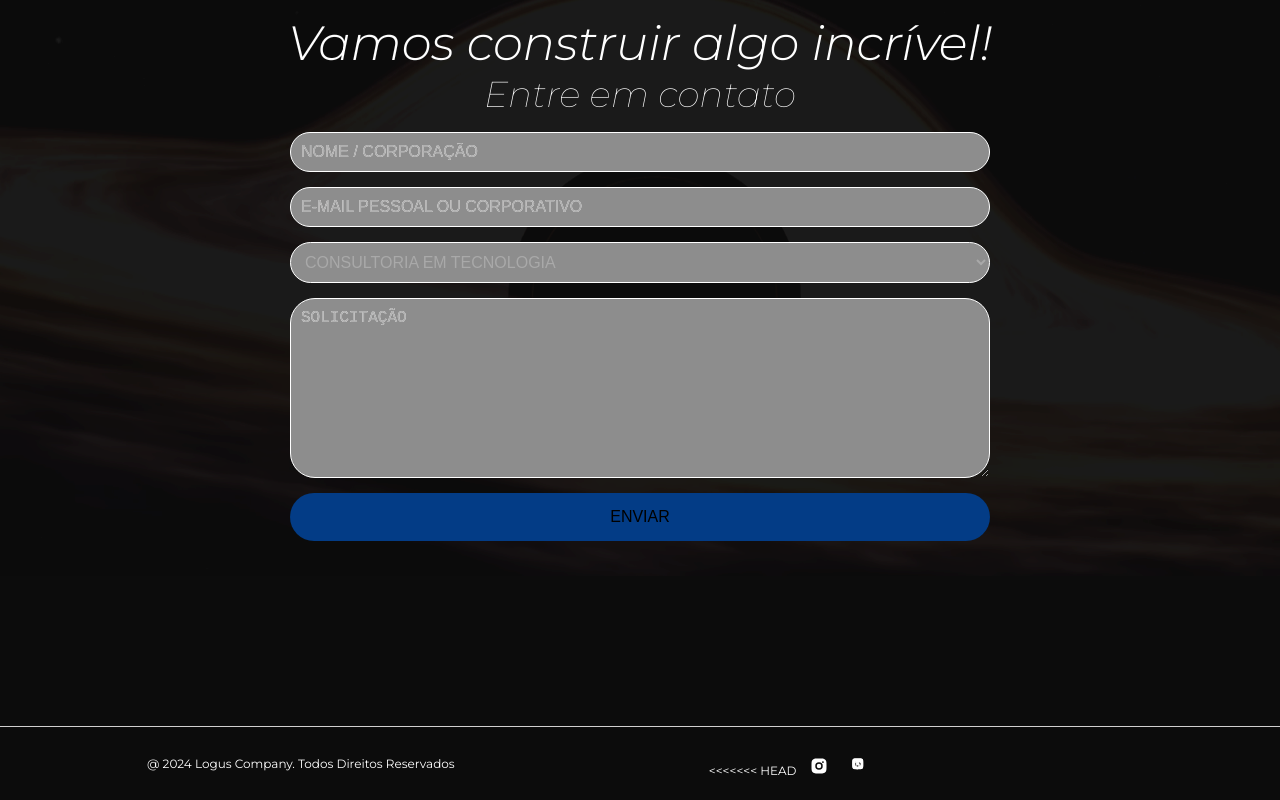
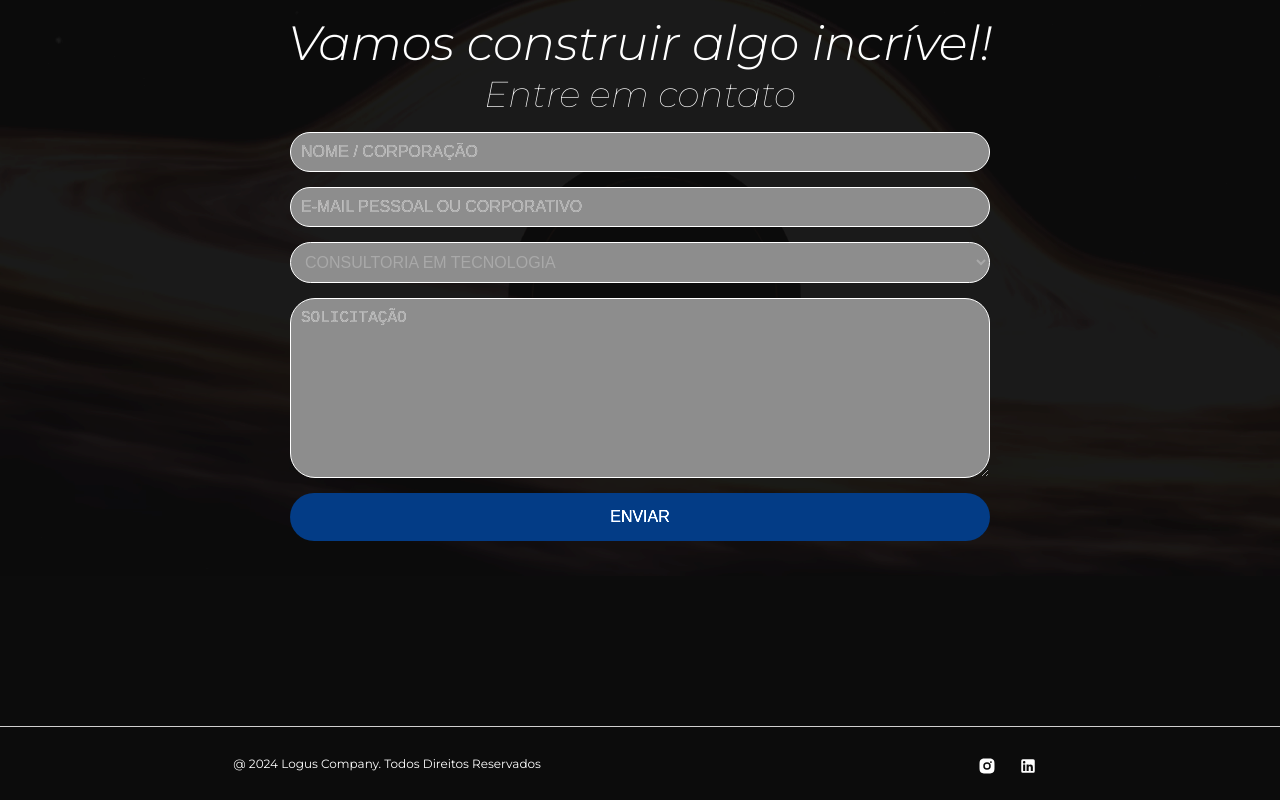
Before and after one commit to LogusCompany/Site_LOGUS, a plain HTML site: page index.html in a window 1280 px wide. Shown: the part 3501-4301 px from the top of the page. Drawn offline with nearby package versions, Linux system fonts and the light colour scheme.

Commit message:
Arrumando algumas coisas

```diff
--- a/index.html
+++ b/index.html
@@ -338,15 +338,6 @@
     <footer>
       <p>@ 2024 Logus Company. Todos Direitos Reservados</p>
       <div class="social-icons">
-<<<<<<< HEAD
-        <a href="https://www.instagram.com/loguscompany/" target="_blank"><svg xmlns="http://www.w3.org/2000/svg" width="1em"
-            height="1em" viewBox="0 0 24 24">
-            <path fill="white"
-              d="M13.028 2c1.125.003 1.696.009 2.189.023l.194.007c.224.008.445.018.712.03c1.064.05 1.79.218 2.427.465c.66.254 1.216.598 1.772 1.153a4.9 4.9 0 0 1 1.153 1.772c.247.637.415 1.363.465 2.428c.012.266.022.487.03.712l.006.194c.015.492.021 1.063.023 2.188l.001.746v1.31a79 79 0 0 1-.023 2.188l-.006.194c-.008.225-.018.446-.03.712c-.05 1.065-.22 1.79-.466 2.428a4.9 4.9 0 0 1-1.153 1.772a4.9 4.9 0 0 1-1.772 1.153c-.637.247-1.363.415-2.427.465l-.712.03l-.194.006c-.493.014-1.064.021-2.189.023l-.746.001h-1.309a78 78 0 0 1-2.189-.023l-.194-.006a63 63 0 0 1-.712-.031c-1.064-.05-1.79-.218-2.428-.465a4.9 4.9 0 0 1-1.771-1.153a4.9 4.9 0 0 1-1.154-1.772c-.247-.637-.415-1.363-.465-2.428l-.03-.712l-.005-.194A79 79 0 0 1 2 13.028v-2.056a79 79 0 0 1 .022-2.188l.007-.194c.008-.225.018-.446.03-.712c.05-1.065.218-1.79.465-2.428A4.9 4.9 0 0 1 3.68 3.678a4.9 4.9 0 0 1 1.77-1.153c.638-.247 1.363-.415 2.428-.465c.266-.012.488-.022.712-.03l.194-.006a79 79 0 0 1 2.188-.023zM12 7a5 5 0 1 0 0 10a5 5 0 0 0 0-10m0 2a3 3 0 1 1 .001 6a3 3 0 0 1 0-6m5.25-3.5a1.25 1.25 0 0 0 0 2.5a1.25 1.25 0 0 0 0-2.5" />
-          </svg></i></a>
-        <a href="https://www.linkedin.com/company/logus-company/" target="_blank"><svg xmlns="http://www.w3.org/2000/svg" width="1em"
-            height="1em" viewBox="0 0 24 24">
-=======
         <a href="https://www.instagram.com/loguscompany/" target="_blank"><svg xmlns="http://www.w3.org/2000/svg"
             width="1em" height="1em" viewBox="0 0 24 24">
             <path fill="white"
@@ -354,7 +345,6 @@
           </svg></i></a>
         <a href="https://www.linkedin.com/company/logus-company/" target="_blank"><svg
             xmlns="http://www.w3.org/2000/svg" width="1em" height="1em" viewBox="0 0 24 24">
->>>>>>> 9e11086d5ff9c44159bc04196a5afc48ac17f6d6
             <path fill="white"
               d="M19 3a2 2 0 0 1 2 2v14a2 2 0 0 1-2 2H5a2 2 0 0 1-2-2V5a2 2 0 0 1 2-2zm-.5 15.5v-5.3a3.26 3.26 0 0 0-3.26-3.26c-.85 0-1.84.52-2.32 1.3v-1.11h-2.79v8.37h2.79v-4.93c0-.77.62-1.4 1.39-1.4a1.4 1.4 0 0 1 1.4 1.4v4.93zM6.88 8.56a1.68 1.68 0 0 0 1.68-1.68c0-.93-.75-1.69-1.68-1.69a1.69 1.69 0 0 0-1.69 1.69c0 .93.76 1.68 1.69 1.68m1.39 9.94v-8.37H5.5v8.37z" />
           </svg></i></a>
--- a/styles.css
+++ b/styles.css
@@ -293,6 +293,7 @@ button {
   border: none;
   padding: 15px 30px;
   cursor: pointer;
+  color: white;
 }
 
 button:hover {
@@ -305,7 +306,6 @@ footer {
   border-top: 1px solid #d1d0d0;
   margin-top: 15rem;
 }
-
 footer .social-icons {
   margin-top: 10px;
 }
```
